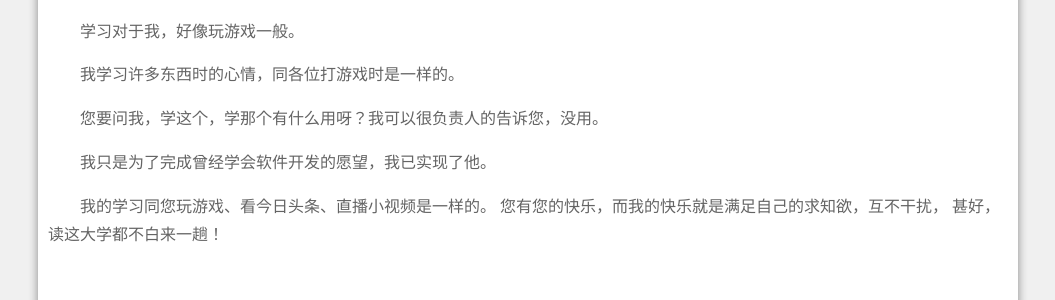
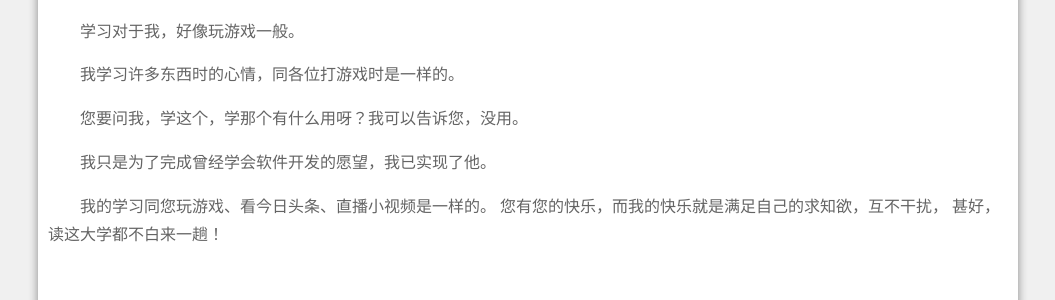
Before and after one commit to YasinZhong/yasinzhong.github.io, a Jekyll site: the page built from Post/Learning.html, in a window 1280 px wide. Shown: the part 187-487 px from the top of the page, without its empty margins (112-1167 px from the left). Built offline with Jekyll 4.4.1, drawn with Linux system fonts in a browser that asks for light colours; comment, search, counter and statistics services are not loaded.

Commit message:
2018/04/14

```diff
--- a/Post/Learning.html
+++ b/Post/Learning.html
@@ -13,7 +13,7 @@ title: 学习于我
 </p>
 
 <p>
-	您要问我，学这个，学那个有什么用呀？我可以很负责人的告诉您，没用。
+	您要问我，学这个，学那个有什么用呀？我可以告诉您，没用。
 </p>
 
 <p>
```
